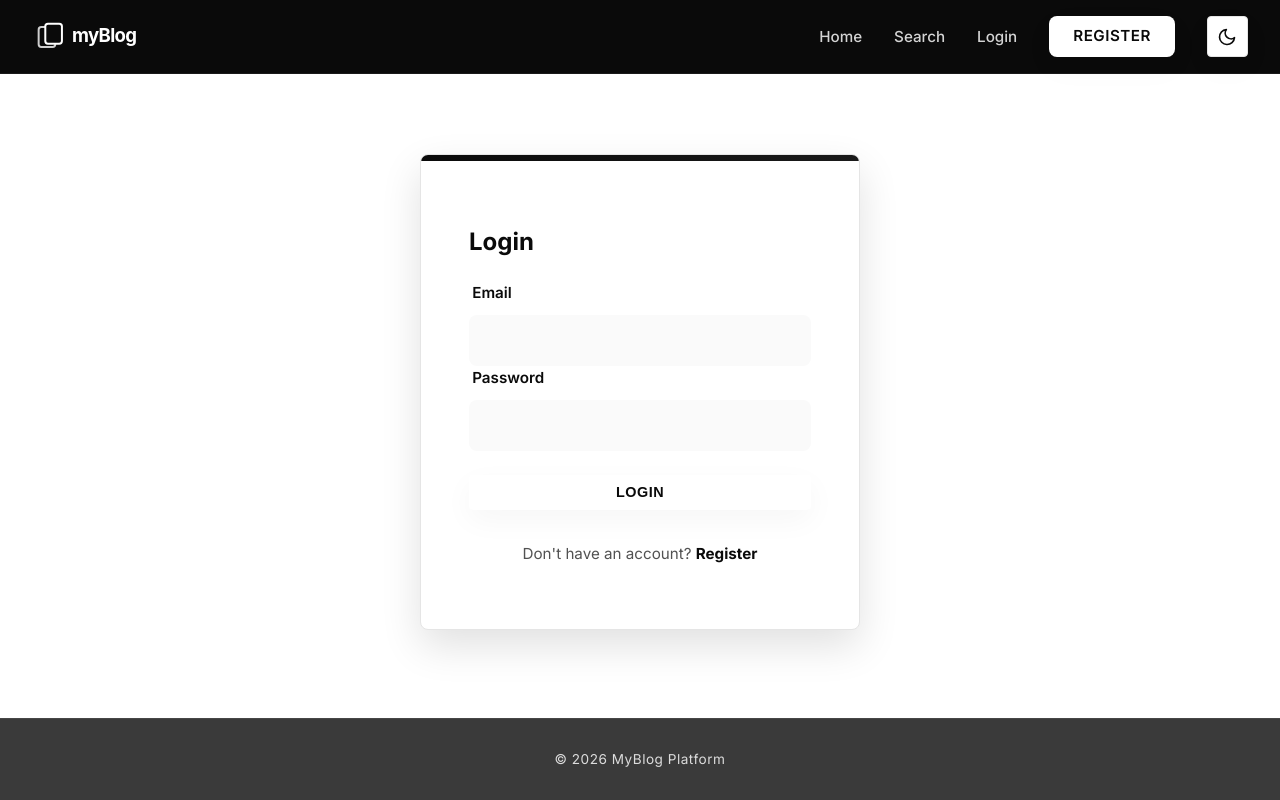
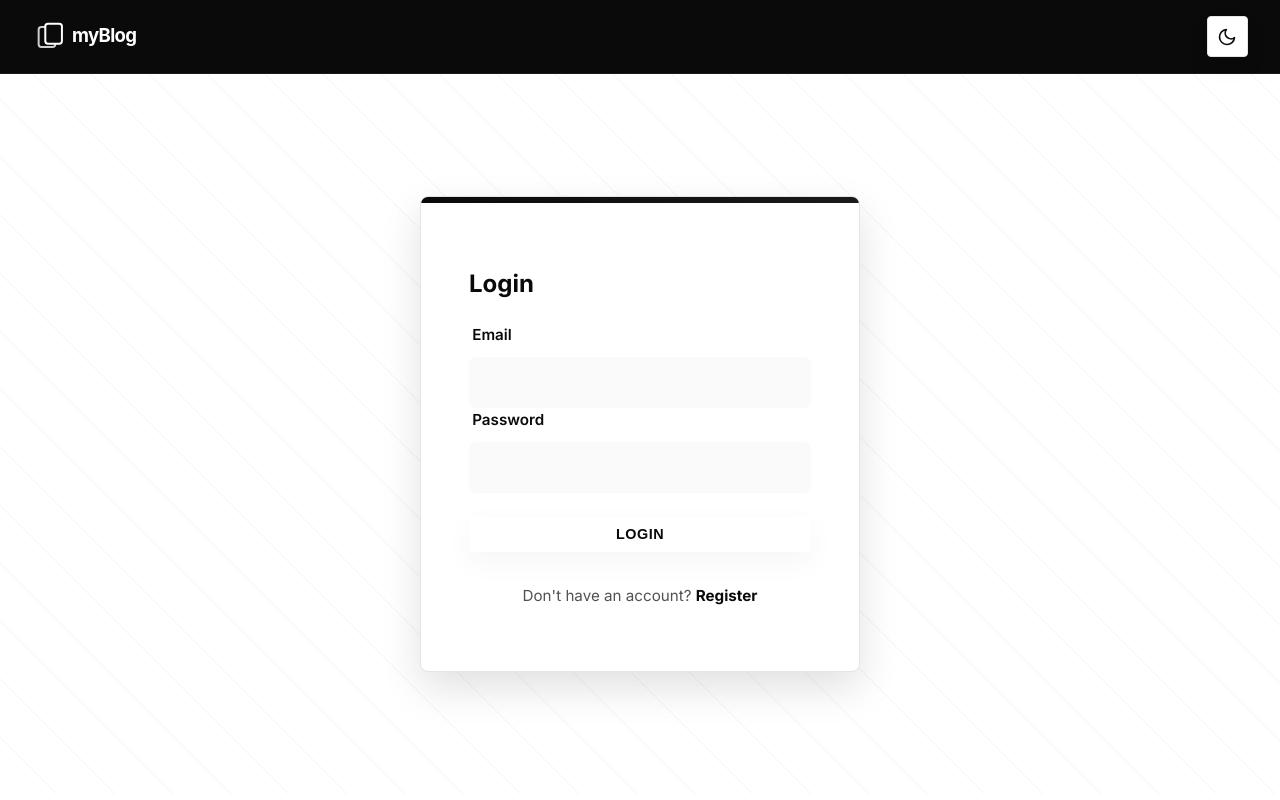
Before and after one commit to Zubair7812/myBlog--Blogging-Platform, a React (Vite) app in the folder client/: page /login in a window 1280 px wide. Built offline with nearby package versions, Linux system fonts and the light colour scheme.

Commit message:
Fix auth layout, navbar & add smooth page transitions

```diff
--- a/client/package.json
+++ b/client/package.json
@@ -12,6 +12,7 @@
   "dependencies": {
     "axios": "^1.13.5",
     "emoji-picker-react": "^4.18.0",
+    "framer-motion": "^12.34.0",
     "react": "^19.2.0",
     "react-dom": "^19.2.0",
     "react-router-dom": "^7.13.0"
--- a/client/src/App.jsx
+++ b/client/src/App.jsx
@@ -1,7 +1,9 @@
-import { BrowserRouter as Router, Routes, Route, Navigate } from 'react-router-dom';
+import { BrowserRouter as Router, Routes, Route, Navigate, useLocation } from 'react-router-dom';
 import { AuthProvider, useAuth } from './context/AuthContext';
 import { ThemeProvider } from './context/ThemeContext';
 import Navbar from './components/Navbar';
+import PageTransition from './components/PageTransition';
+import { AnimatePresence } from 'framer-motion';
 import Home from './pages/Home';
 import Login from './pages/Login';
 import Register from './pages/Register';
@@ -16,7 +18,7 @@
 import EditProfile from './pages/EditProfile';
 import Admin from './pages/Admin';
 import NotFound from './pages/NotFound';
-import Footer from './components/Footer';
+
 import { StrictMode } from 'react';
 
 function App() {
@@ -35,6 +37,7 @@
 
 const MainRoutes = () => {
   const { loading } = useAuth();
+  const location = useLocation();
 
   if (loading) {
     return (
@@ -47,27 +50,26 @@
 
   return (
     <div className="app-wrapper">
-      <Navbar />
-      <div className="content-container">
-        <Routes>
-          <Route path="/login" element={<Login />} />
-          <Route path="/register" element={<Register />} />
+      <AnimatePresence mode="wait">
+        <Routes location={location} key={location.pathname}>
+          <Route path="/login" element={<PageTransition><Navbar /><Login /></PageTransition>} />
+          <Route path="/register" element={<PageTransition><Navbar /><Register /></PageTransition>} />
           <Route path="/" element={<Navigate to="/home" />} />
-          <Route path="/home" element={<PrivateRoute><Home /></PrivateRoute>} />
-          <Route path="/search" element={<PrivateRoute><Search /></PrivateRoute>} />
-          <Route path="/compose" element={<PrivateRoute><CreatePost /></PrivateRoute>} />
-          <Route path="/edit/:id" element={<PrivateRoute><EditPost /></PrivateRoute>} />
-          <Route path="/posts/:id" element={<PrivateRoute><PostDetail /></PrivateRoute>} />
-          <Route path="/profile/:username" element={<PrivateRoute><Profile /></PrivateRoute>} />
-          <Route path="/editprofile/:username" element={<PrivateRoute><EditProfile /></PrivateRoute>} />
-          <Route path="/notifications" element={<PrivateRoute><Notifications /></PrivateRoute>} />
-          <Route path="/chat" element={<PrivateRoute><Chat /></PrivateRoute>} />
-          <Route path="/chat/:username" element={<PrivateRoute><Chat /></PrivateRoute>} />
-          <Route path="/admin" element={<Admin />} />
-          <Route path="*" element={<NotFound />} />
+          <Route path="/home" element={<PrivateRoute><PageTransition><Navbar /><div className="content-container"><Home /></div></PageTransition></PrivateRoute>} />
+          <Route path="/search" element={<PrivateRoute><PageTransition><Navbar /><div className="content-container"><Search /></div></PageTransition></PrivateRoute>} />
+          <Route path="/compose" element={<PrivateRoute><PageTransition><Navbar /><div className="content-container"><CreatePost /></div></PageTransition></PrivateRoute>} />
+          <Route path="/edit/:id" element={<PrivateRoute><PageTransition><Navbar /><div className="content-container"><EditPost /></div></PageTransition></PrivateRoute>} />
+          <Route path="/posts/:id" element={<PrivateRoute><PageTransition><Navbar /><div className="content-container"><PostDetail /></div></PageTransition></PrivateRoute>} />
+          <Route path="/profile/:username" element={<PrivateRoute><PageTransition><Navbar /><div className="content-container"><Profile /></div></PageTransition></PrivateRoute>} />
+          <Route path="/editprofile/:username" element={<PrivateRoute><PageTransition><Navbar /><div className="content-container"><EditProfile /></div></PageTransition></PrivateRoute>} />
+          <Route path="/notifications" element={<PrivateRoute><PageTransition><Navbar /><div className="content-container"><Notifications /></div></PageTransition></PrivateRoute>} />
+          <Route path="/chat" element={<PrivateRoute><PageTransition><Navbar /><div className="content-container"><Chat /></div></PageTransition></PrivateRoute>} />
+          <Route path="/chat/:username" element={<PrivateRoute><PageTransition><Navbar /><div className="content-container"><Chat /></div></PageTransition></PrivateRoute>} />
+          <Route path="/admin" element={<PageTransition><Navbar /><div className="content-container"><Admin /></div></PageTransition>} />
+          <Route path="*" element={<PageTransition><Navbar /><div className="content-container"><NotFound /></div></PageTransition>} />
         </Routes>
-      </div>
-      <Footer />
+      </AnimatePresence>
+
     </div>
   );
 };
--- a/client/src/components/Navbar.jsx
+++ b/client/src/components/Navbar.jsx
@@ -1,4 +1,4 @@
-import { Link, useNavigate } from 'react-router-dom';
+import { Link, useNavigate, useLocation } from 'react-router-dom';
 import { useAuth } from '../context/AuthContext';
 import ThemeToggle from './ThemeToggle';
 import './Navbar.css';
@@ -12,6 +12,9 @@
         navigate('/');
     };
 
+    const location = useLocation();
+    const isAuthPage = location.pathname === '/login' || location.pathname === '/register';
+
     return (
         <nav className="navbar">
             <div className="container nav-container">
@@ -19,8 +22,13 @@
                     <img src="/logo.svg" alt="MyBlog Logo" className="logo-img" />
                 </Link>
                 <ul className="nav-links">
-                    <li><Link to="/home">Home</Link></li>
-                    <li><Link to="/search">Search</Link></li>
+                    {!isAuthPage && (
+                        <>
+                            <li><Link to="/home">Home</Link></li>
+                            <li><Link to="/search">Search</Link></li>
+                        </>
+                    )}
+
                     {user ? (
                         <>
                             <li><Link to="/notifications">Notifications</Link></li>
@@ -41,8 +49,12 @@
                         </>
                     ) : (
                         <>
-                            <li><Link to="/login">Login</Link></li>
-                            <li><Link to="/register" className="btn btn-primary">Register</Link></li>
+                            {!isAuthPage && (
+                                <>
+                                    <li><Link to="/login">Login</Link></li>
+                                    <li><Link to="/register" className="btn btn-primary">Register</Link></li>
+                                </>
+                            )}
                             <li><ThemeToggle /></li>
                         </>
                     )}
--- /dev/null
+++ b/client/src/components/PageTransition.jsx
@@ -0,0 +1,39 @@
+import { motion } from 'framer-motion';
+
+const pageVariants = {
+    initial: {
+        opacity: 0,
+        y: 8
+    },
+    in: {
+        opacity: 1,
+        y: 0
+    },
+    out: {
+        opacity: 0,
+        y: -8
+    }
+};
+
+const pageTransition = {
+    type: 'tween',
+    ease: [0.25, 0.1, 0.25, 1.0],
+    duration: 0.4
+};
+
+const PageTransition = ({ children }) => {
+    return (
+        <motion.div
+            initial="initial"
+            animate="in"
+            exit="out"
+            variants={pageVariants}
+            transition={pageTransition}
+            style={{ width: '100%', height: '100%' }}
+        >
+            {children}
+        </motion.div>
+    );
+};
+
+export default PageTransition;
--- a/client/src/index.css
+++ b/client/src/index.css
@@ -138,6 +138,14 @@
   --shadow-lg: 0 16px 40px rgba(0, 0, 0, 0.9);
 }
 
+html,
+body,
+#root {
+  width: 100%;
+  overflow-x: hidden;
+  position: relative;
+}
+
 * {
   box-sizing: border-box;
 }
@@ -157,6 +165,7 @@
   background-color: var(--background-color);
   color: var(--text-color);
   line-height: 1.6;
+  overflow-x: hidden;
 }
 
 a {
@@ -181,6 +190,7 @@
   display: flex;
   flex-direction: column;
   min-height: 100vh;
+  overflow-x: hidden;
 }
 
 .content-container {
--- a/client/src/pages/Auth.css
+++ b/client/src/pages/Auth.css
@@ -1,17 +1,43 @@
 .auth-page-wrapper {
     /* Use a dedicated wrapper in the component if possible,
        otherwise this class can be applied to the main container for auth pages */
-    min-height: 80vh;
+    min-height: calc(100vh - 80px);
+    /* Account for navbar height */
+    width: 100%;
     display: flex;
     align-items: center;
     justify-content: center;
     padding: 2rem;
+    position: relative;
+    background-color: var(--background-color);
+    margin: 0;
+    box-sizing: border-box;
+    overflow: hidden;
+
+    /* Subtle diagonal line texture - Light Mode */
+    background-image: repeating-linear-gradient(45deg,
+            transparent,
+            transparent 40px,
+            rgba(0, 0, 0, 0.05) 40px,
+            rgba(0, 0, 0, 0.05) 41px);
 }
 
+/* Dark mode line texture */
+[data-theme="dark"] .auth-page-wrapper {
+    background-image: repeating-linear-gradient(45deg,
+            transparent,
+            transparent 40px,
+            rgba(255, 255, 255, 0.07) 40px,
+            rgba(255, 255, 255, 0.07) 41px);
+}
+
+/* Aesthetic Background Layer */
 .auth-container {
     width: 100%;
     max-width: 440px;
     margin: 3rem auto;
+    position: relative;
+    z-index: 2;
     background: var(--card-bg);
     /* backdrop-filter: blur(10px); Removed blur as we are using solid card bg, or use glass-overlay if preferred. */
     padding: 3rem;
@@ -122,3 +148,16 @@
     margin-top: 1.5rem;
     text-align: center;
 }
+
+/* Animations */
+@keyframes slideUp {
+    from {
+        opacity: 0;
+        transform: translateY(30px);
+    }
+
+    to {
+        opacity: 1;
+        transform: translateY(0);
+    }
+}
--- a/client/src/pages/Login.jsx
+++ b/client/src/pages/Login.jsx
@@ -16,6 +16,27 @@
         }
     }, [user, navigate]);
 
+    // Override parent content-container styles for full-page layout
+    useEffect(() => {
+        const contentContainer = document.querySelector('.content-container');
+        if (contentContainer) {
+            // Save original styles if needed, but for now just overriding and clearing on unmount is enough
+            // since we clear them to empty string
+            contentContainer.style.maxWidth = '100%';
+            contentContainer.style.padding = '0';
+            contentContainer.style.width = '100%';
+            contentContainer.style.overflow = 'hidden';
+        }
+        return () => {
+            if (contentContainer) {
+                contentContainer.style.maxWidth = '';
+                contentContainer.style.padding = '';
+                contentContainer.style.width = '';
+                contentContainer.style.overflow = '';
+            }
+        };
+    }, []);
+
     const handleSubmit = async (e) => {
         e.preventDefault();
         setError('');
@@ -28,8 +49,8 @@
     };
 
     return (
-        <div className="auth-container">
-            <div className="auth-card">
+        <div className="auth-page-wrapper">
+            <div className="auth-container">
                 <h2>Login</h2>
                 {error && <div className="error-message">{error}</div>}
                 <form onSubmit={handleSubmit}>
--- a/client/src/pages/Profile.css
+++ b/client/src/pages/Profile.css
@@ -14,8 +14,7 @@
     padding: 0;
     text-align: center;
     position: relative;
-    /* The distinctive curve from the reference */
-    border-bottom-right-radius: 150px;
+    border-bottom-right-radius: 0;
     flex-shrink: 0;
     display: flex;
     flex-direction: column;
```
Also changed, not shown: client/src/pages/Profile.jsx (+19 -0 lines), client/src/pages/Register.jsx (+21 -2 lines), 1 other file (tests, documents, lock files or other folders).
